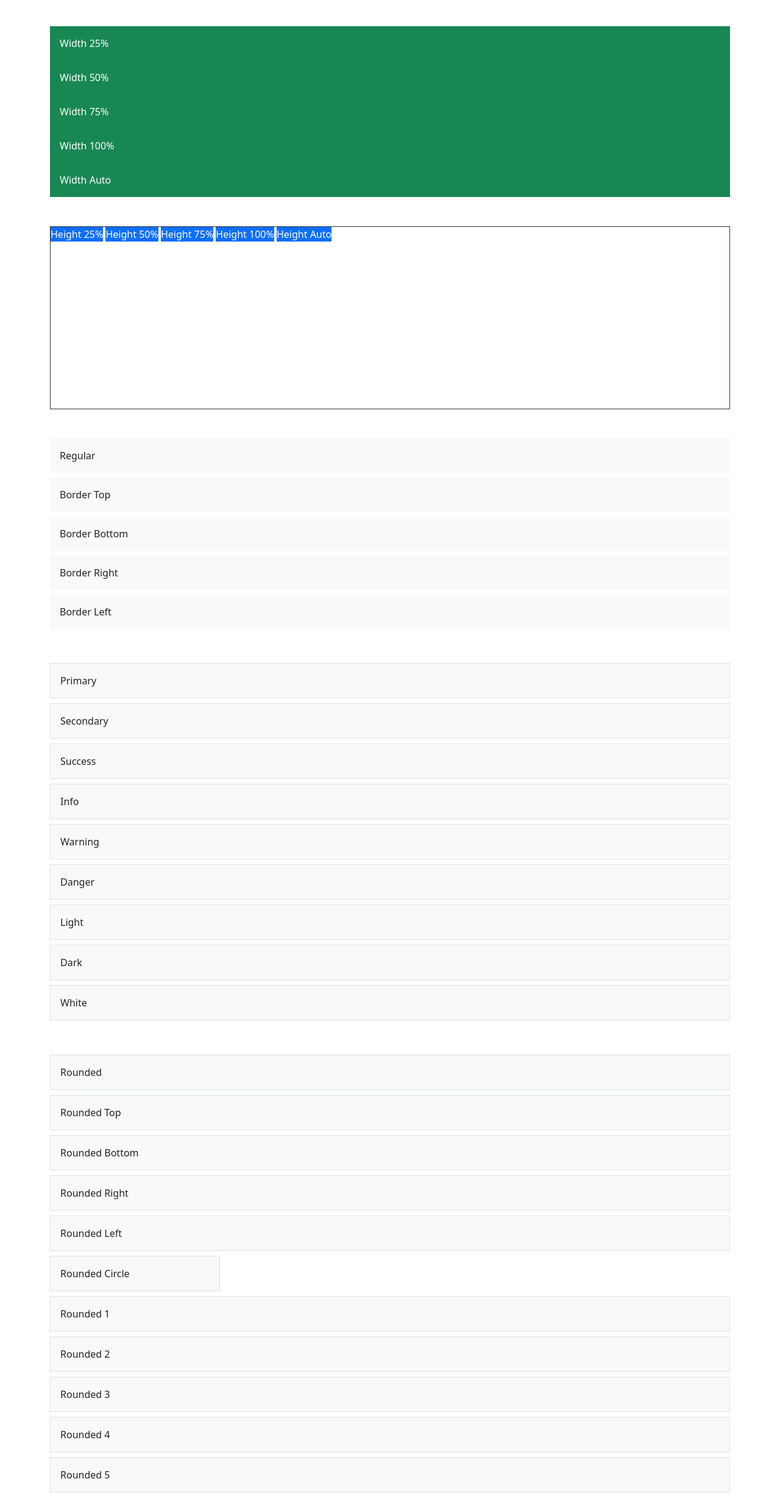
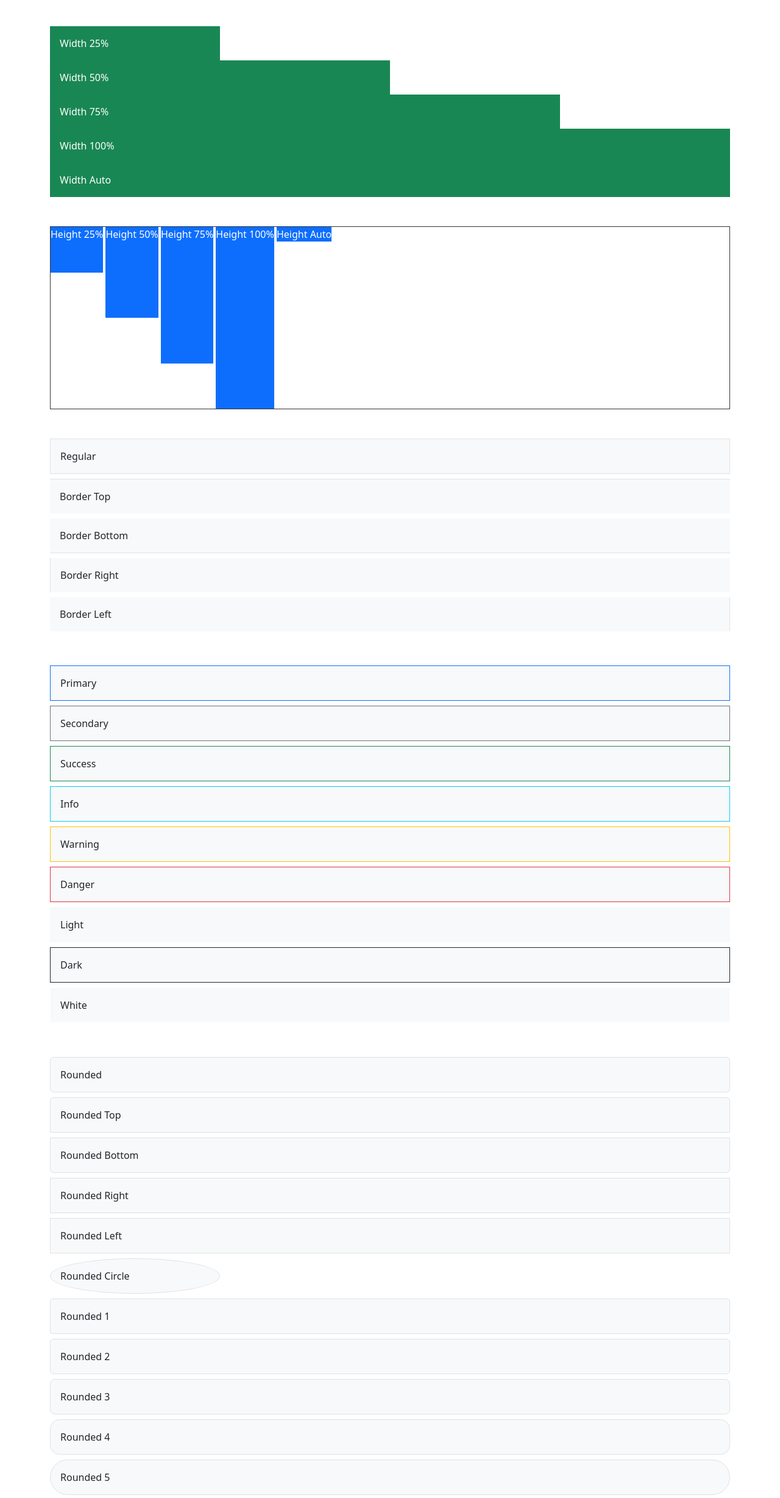
Before and after one commit to gitdeepaks/Bootsatrap, a plain HTML site: page 06-sizing-borders-shadows.html in a window 1280 px wide. Shown: the part 53-2509 px from the top of the page at 61% size. Drawn offline with Linux system fonts and the light colour scheme.

Commit message:
new commit

```diff
--- a/06-sizing-borders-shadows.html
+++ b/06-sizing-borders-shadows.html
@@ -12,65 +12,71 @@
       <h1 class="mb-5">Sizing, Borders & Shadows</h1>
 
       <!-- Width -->
-      <div class="bg-success text-white p-3">Width 25%</div>
-      <div class="bg-success text-white p-3">Width 50%</div>
-      <div class="bg-success text-white p-3">Width 75%</div>
-      <div class="bg-success text-white p-3">Width 100%</div>
-      <div class="bg-success text-white p-3">Width Auto</div>
+      <div class="bg-success text-white p-3 w-25">Width 25%</div>
+      <div class="bg-success text-white p-3 w-50">Width 50%</div>
+      <div class="bg-success text-white p-3 w-75">Width 75%</div>
+      <div class="bg-success text-white p-3 w-100">Width 100%</div>
+      <div class="bg-success text-white p-3 w-auto">Width Auto</div>
 
       <br /><br />
 
       <!-- Height -->
       <div style="height: 300px; border: 1px solid #333">
-        <div class="bg-primary text-white d-inline-block">Height 25%</div>
-        <div class="bg-primary text-white d-inline-block">Height 50%</div>
-        <div class="bg-primary text-white d-inline-block">Height 75%</div>
-        <div class="bg-primary text-white d-inline-block">Height 100%</div>
-        <div class="bg-primary text-white d-inline-block">Height Auto</div>
+        <div class="bg-primary text-white d-inline-block h-25">Height 25%</div>
+        <div class="bg-primary text-white d-inline-block h-50">Height 50%</div>
+        <div class="bg-primary text-white d-inline-block h-75">Height 75%</div>
+        <div class="bg-primary text-white d-inline-block h-100">
+          Height 100%
+        </div>
+        <div class="bg-primary text-white d-inline-block h-auto">
+          Height Auto
+        </div>
       </div>
 
       <br /><br />
 
       <!-- Borders -->
-      <div class="p-3 mb-2 bg-light">Regular</div>
-      <div class="p-3 mb-2 bg-light">Border Top</div>
-      <div class="p-3 mb-2 bg-light">Border Bottom</div>
-      <div class="p-3 mb-2 bg-light">Border Right</div>
-      <div class="p-3 mb-2 bg-light">Border Left</div>
+      <div class="p-3 mb-2 bg-light border">Regular</div>
+      <div class="p-3 mb-2 bg-light border-top">Border Top</div>
+      <div class="p-3 mb-2 bg-light border-bottom">Border Bottom</div>
+      <div class="p-3 mb-2 bg-light border-start">Border Right</div>
+      <div class="p-3 mb-2 bg-light border-end">Border Left</div>
 
       <br /><br />
 
       <!-- Border Colors -->
-      <div class="p-3 mb-2 bg-light border">Primary</div>
-      <div class="p-3 mb-2 bg-light border">Secondary</div>
-      <div class="p-3 mb-2 bg-light border">Success</div>
-      <div class="p-3 mb-2 bg-light border">Info</div>
-      <div class="p-3 mb-2 bg-light border">Warning</div>
-      <div class="p-3 mb-2 bg-light border">Danger</div>
-      <div class="p-3 mb-2 bg-light border">Light</div>
-      <div class="p-3 mb-2 bg-light border">Dark</div>
-      <div class="p-3 mb-2 bg-light border">White</div>
+      <div class="p-3 mb-2 bg-light border border-primary">Primary</div>
+      <div class="p-3 mb-2 bg-light border border-secondary">Secondary</div>
+      <div class="p-3 mb-2 bg-light border border-success">Success</div>
+      <div class="p-3 mb-2 bg-light border border-info">Info</div>
+      <div class="p-3 mb-2 bg-light border border-warning">Warning</div>
+      <div class="p-3 mb-2 bg-light border border-danger">Danger</div>
+      <div class="p-3 mb-2 bg-light border border-light">Light</div>
+      <div class="p-3 mb-2 bg-light border border-dark">Dark</div>
+      <div class="p-3 mb-2 bg-light border border-white">White</div>
 
       <br /><br />
 
       <!-- Border Radius -->
-      <div class="p-3 mb-2 bg-light border">Rounded</div>
-      <div class="p-3 mb-2 bg-light border">Rounded Top</div>
-      <div class="p-3 mb-2 bg-light border">Rounded Bottom</div>
-      <div class="p-3 mb-2 bg-light border">Rounded Right</div>
-      <div class="p-3 mb-2 bg-light border">Rounded Left</div>
-      <div class="p-3 mb-2 bg-light w-25 border">Rounded Circle</div>
-      <div class="p-3 mb-2 bg-light border">Rounded 1</div>
-      <div class="p-3 mb-2 bg-light border">Rounded 2</div>
-      <div class="p-3 mb-2 bg-light border">Rounded 3</div>
-      <div class="p-3 mb-2 bg-light border">Rounded 4</div>
-      <div class="p-3 mb-2 bg-light border">Rounded 5</div>
+      <div class="p-3 mb-2 bg-light border rounded">Rounded</div>
+      <div class="p-3 mb-2 bg-light border rounded-top">Rounded Top</div>
+      <div class="p-3 mb-2 bg-light border rounded-bottom">Rounded Bottom</div>
+      <div class="p-3 mb-2 bg-light border rounded-right">Rounded Right</div>
+      <div class="p-3 mb-2 bg-light border rounded-left">Rounded Left</div>
+      <div class="p-3 mb-2 bg-light w-25 border rounded-circle">
+        Rounded Circle
+      </div>
+      <div class="p-3 mb-2 bg-light border rounded-1">Rounded 1</div>
+      <div class="p-3 mb-2 bg-light border rounded-2">Rounded 2</div>
+      <div class="p-3 mb-2 bg-light border rounded-3">Rounded 3</div>
+      <div class="p-3 mb-2 bg-light border rounded-4">Rounded 4</div>
+      <div class="p-3 mb-2 bg-light border rounded-5">Rounded 5</div>
 
       <!-- Shadows -->
-      <div class="p-3 mb-5">No shadow</div>
-      <div class="p-3 mb-5">Small shadow</div>
-      <div class="p-3 mb-5">Regular shadow</div>
-      <div class="p-3 mb-5">Larger shadow</div>
+      <div class="shadow-none p-3 mb-5 rounded">No shadow</div>
+      <div class="shadow-sm p-3 mb-5 rounded">Small shadow</div>
+      <div class="shadow p-3 mb-5 rounded">Regular shadow</div>
+      <div class="shadow-lg p-3 mb-5 rounded">Larger shadow</div>
 
       <!-- Don't go past here -->
     </div>
```
Also changed, not shown: 2 other files.
